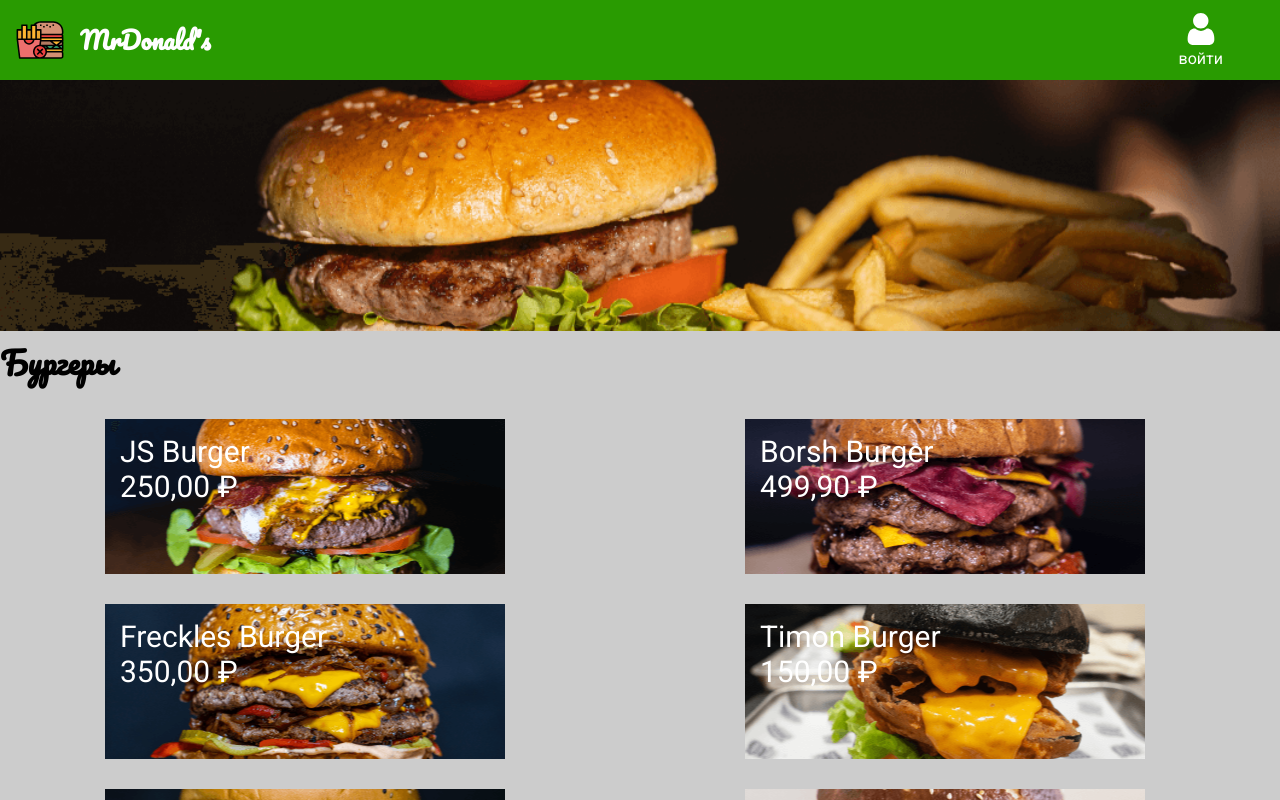
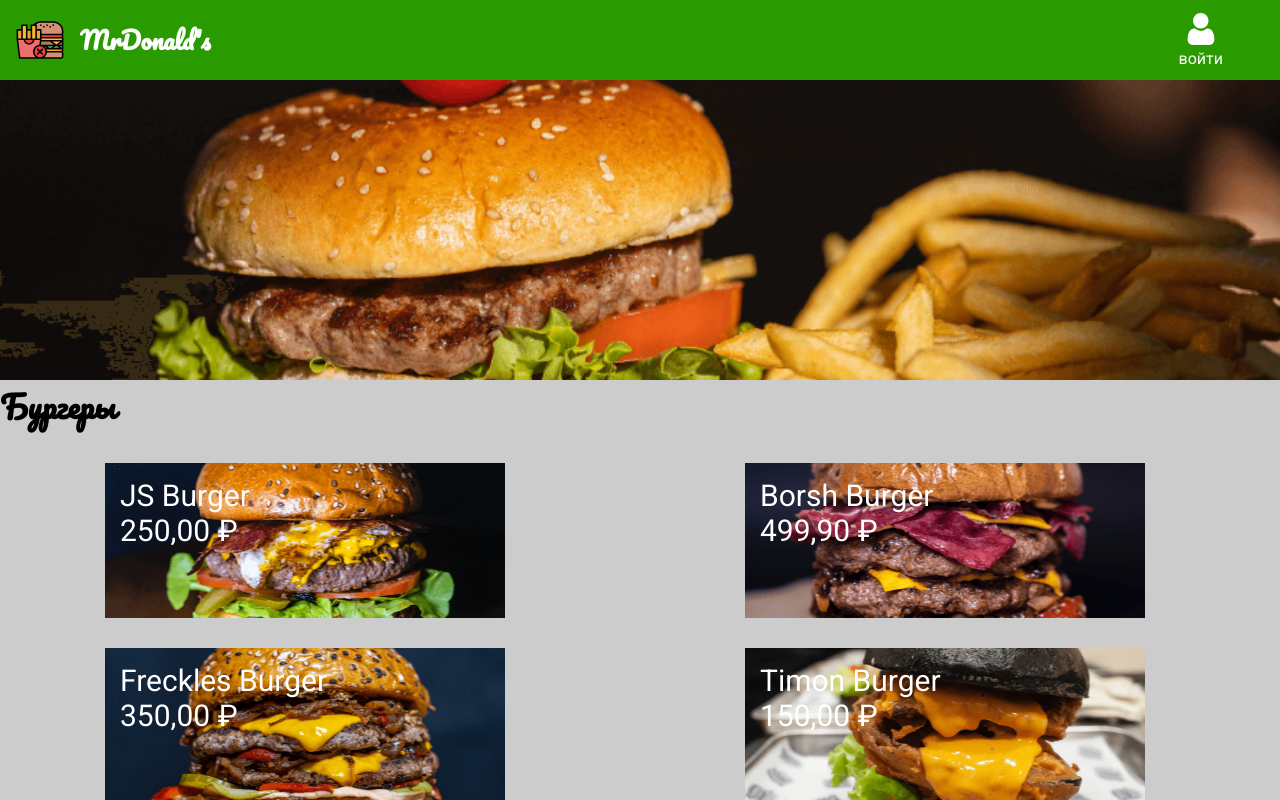
Before and after one commit to SergeyNedobezhkin/projectReactGlo, a React (Create React App) app: page / in a window 1280 px wide. Shown: the top 800 px of the page. Built offline with nearby package versions, Linux system fonts and the light colour scheme.

Commit message:
Вынес баннер меню в отдельный файл компонент

```diff
--- a/src/Components/Banner.js
+++ b/src/Components/Banner.js
@@ -2,13 +2,13 @@ import React from "react";
 import styled from "styled-components";
 import MenuBannerImg from "../image/banner.png";
 
-const MenuBannerStyleImg = styled.img`
+const MenuBannerStyleImg = styled.div`
   width: 100%;
-  height: 100%;
+  height: 300px;
+  padding-top: 77px;
+  background-image: url(${MenuBannerImg});
   background-position: center;
   background-size: cover;
 `;
 
-export const Banner = (pros) => (
-  <MenuBannerStyleImg src={MenuBannerImg} alt="Banner-burger" />
-);
+export const Banner = (pros) => <MenuBannerStyleImg />;
```
